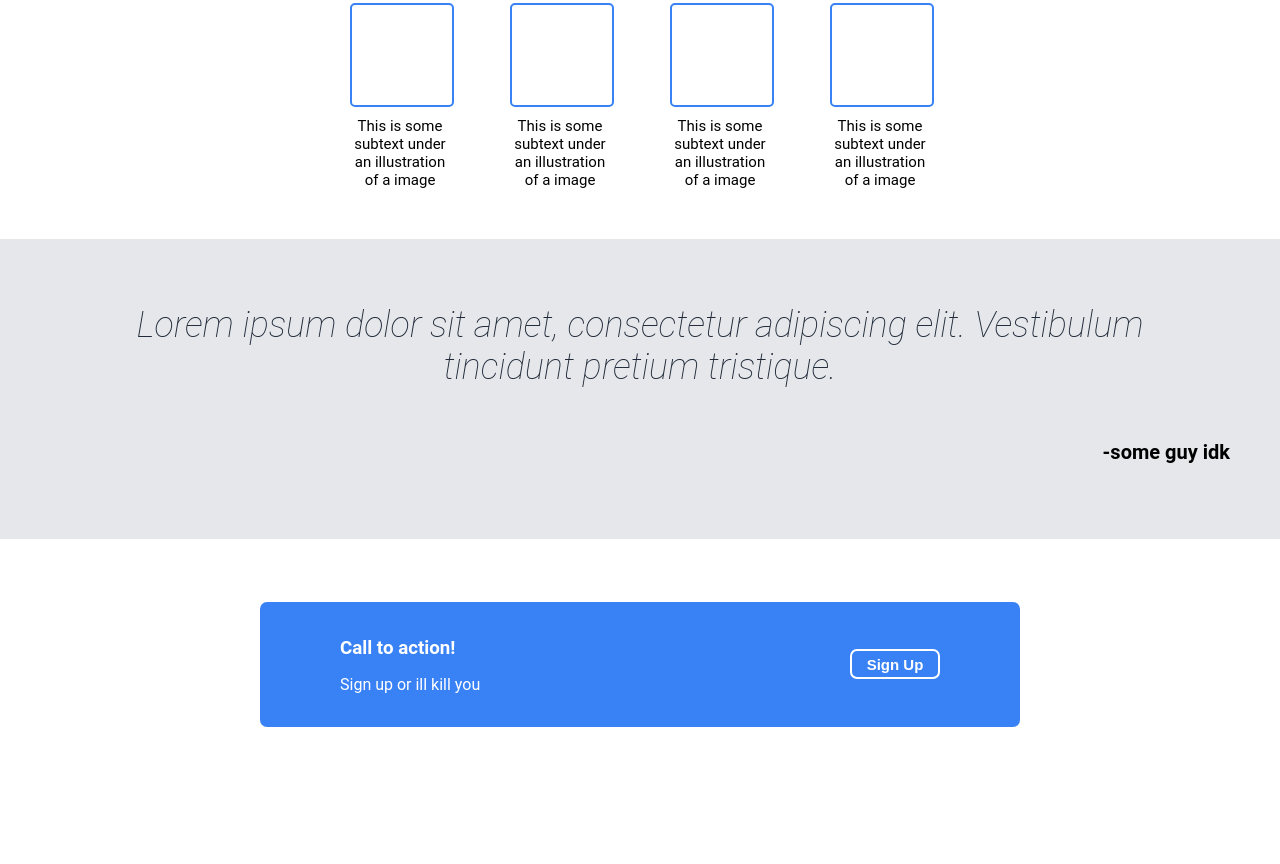
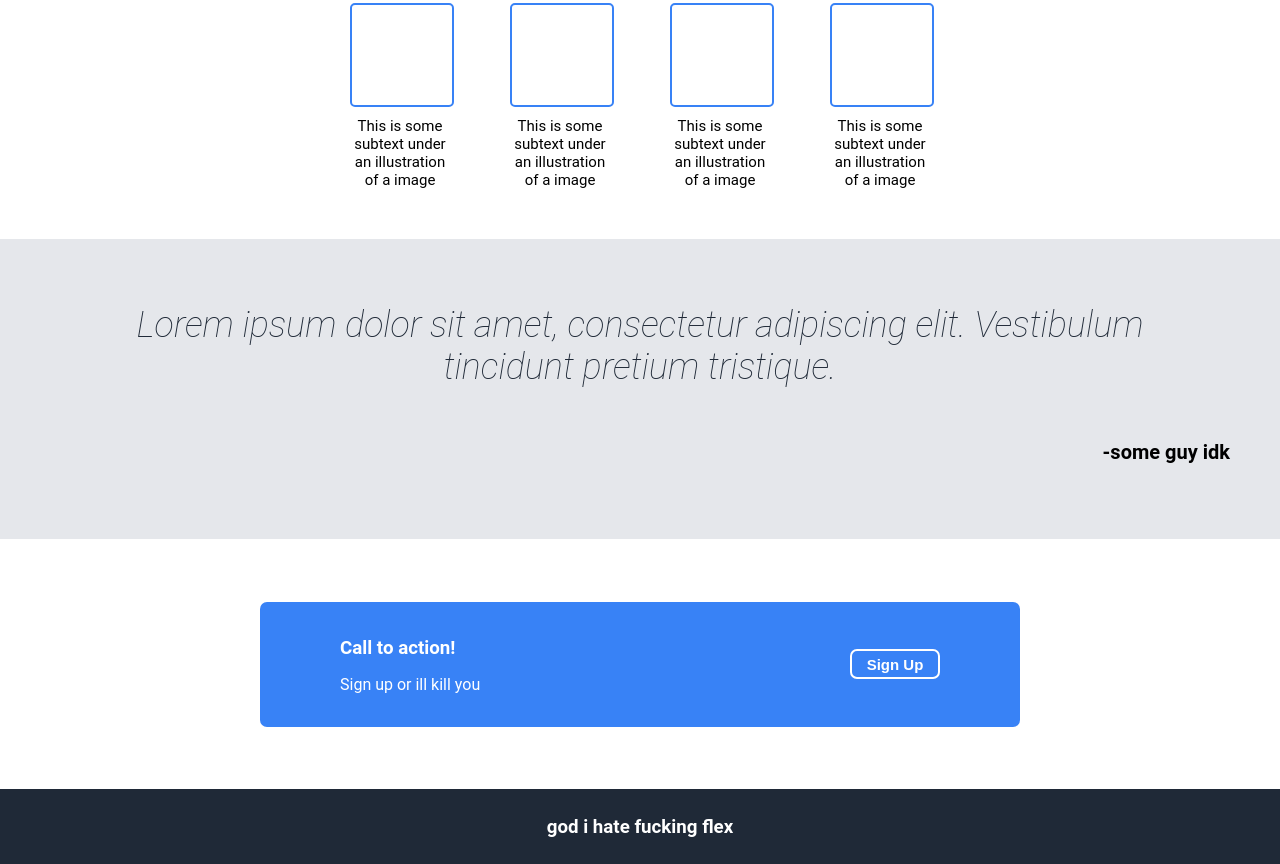
Before and after one commit to ares1345/Landing_Page-Odin, a plain HTML site: page index.html in a window 1280 px wide. Shown: the part 585-1449 px from the top of the page. Before the commit the page ends 1374 px from the top, so only its background shows below. Drawn offline with Linux system fonts and the light colour scheme.

Commit message:
Holy crap actually finished it with little to no googling god i just had a big ego boost rn

```diff
--- a/index.html
+++ b/index.html
@@ -82,6 +82,8 @@
 
     </div>
 
-
+    <div class="footer">
+        <h3>god i hate fucking flex</h3>
+    </div>
 </body>
 </html>
--- a/styles.css
+++ b/styles.css
@@ -166,3 +166,12 @@ a {
     font-weight: 600;
     font-size: 15px;
 }
+
+.footer {
+    display: flex;
+    align-items: center;
+    justify-content: center;
+    background-color: #1F2937;
+    color: white;
+    height: 75px;
+}
```
